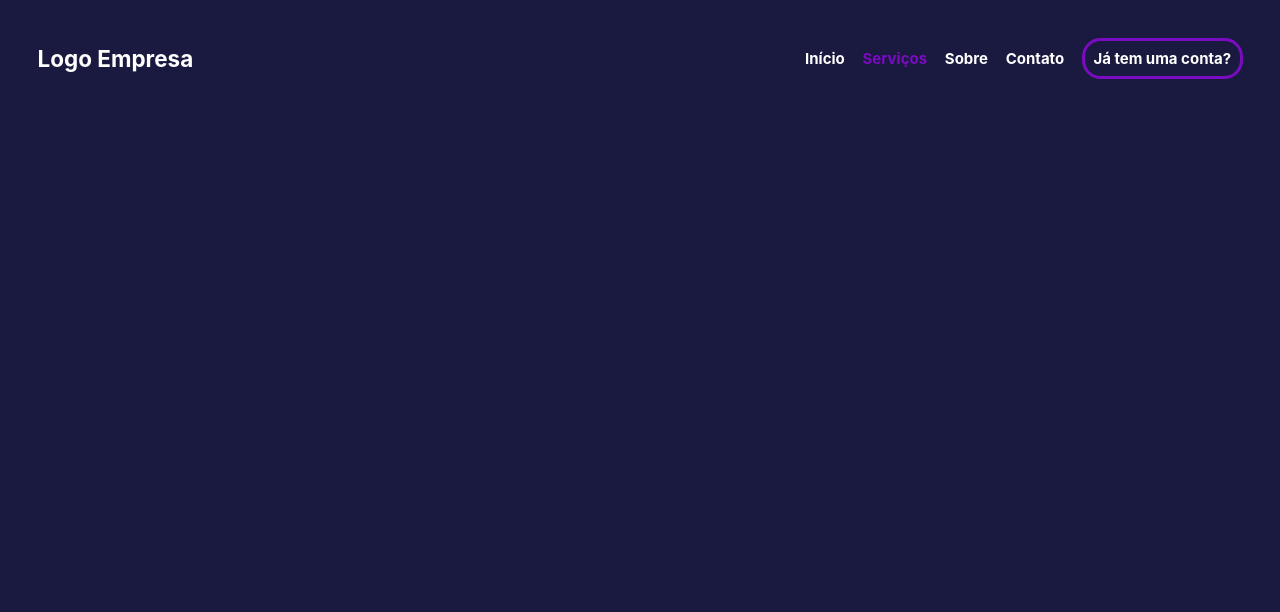
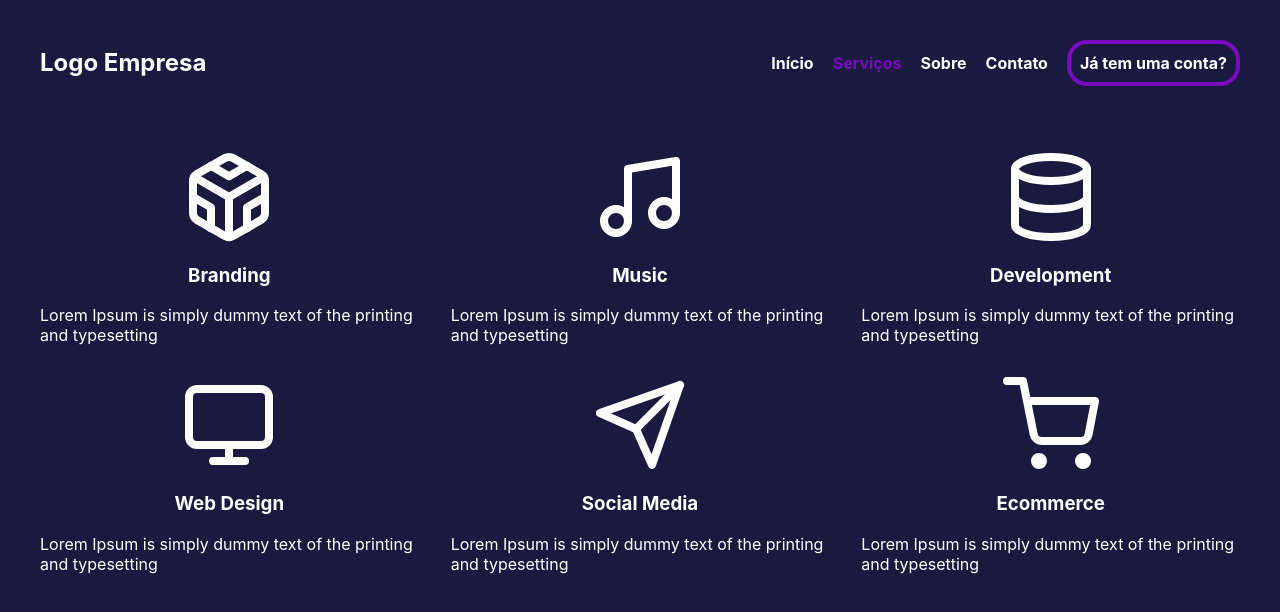
Before and after one commit to offreflix/react-router-site-project, a React (Create React App) app: page /services in a window 1280 px wide. Shown: the top 612 px of the page. Built offline with nearby package versions, Linux system fonts and the light colour scheme.

Commit message:
Services and About finished

```diff
--- a/package.json
+++ b/package.json
@@ -1,6 +1,6 @@
 {
   "name": "react-router-site-project",
-  "homepage": ".",
+  "homepage": "./",
   "version": "0.1.0",
   "private": true,
   "dependencies": {
@@ -9,6 +9,7 @@
     "@testing-library/user-event": "^13.5.0",
     "react": "^17.0.2",
     "react-dom": "^17.0.2",
+    "react-icons": "^4.3.1",
     "react-router-dom": "^6.2.2",
     "react-scripts": "5.0.0",
     "web-vitals": "^2.1.4"
--- a/public/index.html
+++ b/public/index.html
@@ -9,7 +9,7 @@
       name="description"
       content="Web site created using create-react-app"
     />
-    <link rel="apple-touch-icon" href="%PUBLIC_URL%/logo192.png" />
+    <link href="%PUBLIC_URL%/assets/image.svg" />
     <!--
       manifest.json provides metadata used when your web app is installed on a
       user's mobile device or desktop. See https://developers.google.com/web/fundamentals/web-app-manifest/
@@ -24,7 +24,7 @@
       work correctly both with client-side routing and a non-root public URL.
       Learn how to configure a non-root public URL by running `npm run build`.
     -->
-    <title>React App</title>
+    <title>Site</title>
   </head>
   <body>
     <noscript>You need to enable JavaScript to run this app.</noscript>
--- a/src/App.css
+++ b/src/App.css
@@ -7,7 +7,7 @@
   --white: #fff;
   color: var(--white);
   background-color: var(--dark);
-  font-size: 1.171303074670571vw;
+  /* font-size: 1.171303074670571vw; */
 }
 
 /* Removing text decoration from links */
--- a/src/App.js
+++ b/src/App.js
@@ -1,7 +1,11 @@
+/* CSS Import */
 import './App.css';
+
+/* React Import */
 import React from 'react';
 import { BrowserRouter, Route, Routes } from 'react-router-dom';
 
+/* Components Import*/
 import Header from './components/Header';
 import Home from './components/Newsletter';
 import Services from './components/Services';
--- a/src/components/About.js
+++ b/src/components/About.js
@@ -1,7 +1,20 @@
+import './style/About.css';
+
 function About() {
   return (
     <div className="about">
-      <p>Teste Empresa</p>
+      <h1>Oque é Empresa?</h1>
+      <p>
+        Lorem Ipsum is simply dummy text of the printing and typesetting
+        industry. Lorem Ipsum has been the industry's standard dummy text ever
+        since the 1500s, when an unknown printer took a galley of type and
+        scrambled it to make a type specimen book. It has survived not only five
+        centuries, but also the leap into electronic typesetting, remaining
+        essentially unchanged. It was popularised in the 1960s with the release
+        of Letraset sheets containing Lorem Ipsum passages, and more recently
+        with desktop publishing software like Aldus PageMaker including versions
+        of Lorem Ipsum.
+      </p>
     </div>
   );
 }
--- a/src/components/Contact.js
+++ b/src/components/Contact.js
@@ -1,5 +1,14 @@
 function Contact() {
-  return <div className="contact"></div>;
+  return (
+    <div className="contact">
+      <div className="input">
+        <input type="text" placeholder="Nome" />
+        <input type="email" placeholder="Email" />
+        <input type="text" placeholder="Insira sua Mensagem!" />
+        <button onClick={() => {}}>Enviar</button>
+      </div>
+    </div>
+  );
 }
 
 export default Contact;
--- a/src/components/Newsletter.js
+++ b/src/components/Newsletter.js
@@ -1,5 +1,5 @@
+/* CSS Import */
 import './style/Newsletter.css';
-import logo from '/assets/image.svg';
 
 function Newsletter(props) {
   return (
@@ -24,7 +24,10 @@ function Newsletter(props) {
       </div>
 
       <div>
-        <img src={logo} alt="girl"></img>
+        <img
+          src="https://cdn.discordapp.com/attachments/751620046026965022/953278775842463744/image.png"
+          alt="girl"
+        ></img>
       </div>
     </main>
   );
--- a/src/components/Services.js
+++ b/src/components/Services.js
@@ -1,5 +1,67 @@
+/* Icons Import */
+import {
+  FiCodesandbox,
+  FiMusic,
+  FiDatabase,
+  FiMonitor,
+  FiSend,
+  FiShoppingCart,
+} from 'react-icons/fi';
+
+/* CSS Import */
+import './style/Services.css';
+
+function ServicesContainer(props) {
+  return (
+    <div className="container">
+      {props.icon}
+      <h3>{props.title}</h3>
+      <p>{props.description}</p>
+    </div>
+  );
+}
+
 function Services() {
-  return <div className="services"></div>;
+  const size = '6rem';
+  return (
+    <div className="services">
+      <ServicesContainer
+        icon={<FiCodesandbox size={size} />}
+        title="Branding"
+        description="Lorem Ipsum is simply dummy text of the printing and typesetting"
+      />
+
+      <ServicesContainer
+        icon={<FiMusic size={size} />}
+        title="Music"
+        description="Lorem Ipsum is simply dummy text of the printing and typesetting"
+      />
+
+      <ServicesContainer
+        icon={<FiDatabase size={size} />}
+        title="Development"
+        description="Lorem Ipsum is simply dummy text of the printing and typesetting"
+      />
+
+      <ServicesContainer
+        icon={<FiMonitor size={size} />}
+        title="Web Design"
+        description="Lorem Ipsum is simply dummy text of the printing and typesetting"
+      />
+
+      <ServicesContainer
+        icon={<FiSend size={size} />}
+        title="Social Media"
+        description="Lorem Ipsum is simply dummy text of the printing and typesetting"
+      />
+
+      <ServicesContainer
+        icon={<FiShoppingCart size={size} />}
+        title="Ecommerce"
+        description="Lorem Ipsum is simply dummy text of the printing and typesetting"
+      />
+    </div>
+  );
 }
 
 export default Services;
--- /dev/null
+++ b/src/components/style/About.css
@@ -0,0 +1,20 @@
+.about {
+  width: 50%;
+  margin: auto;
+  display: flex;
+  flex-direction: column;
+  align-items: center;
+  justify-content: center;
+}
+.about h1 {
+  font-size: 3rem;
+}
+.about p {
+  font-size: 1.2rem;
+}
+
+.about .container {
+  display: flex;
+  align-items: center;
+  justify-content: center;
+}
--- a/src/components/style/Newsletter.css
+++ b/src/components/style/Newsletter.css
@@ -64,17 +64,17 @@ button {
   transform: scale(1.1);
 }
 
-img {
+.home img {
   width: 34.375rem;
   margin-top: 3rem;
   transition: all 0.5s;
 }
 
-img:hover {
+.home img:hover {
   transform: scale(1.1);
 }
 
-span {
+.home span {
   color: var(--medium-medium);
   font-size: 4rem;
 }
--- /dev/null
+++ b/src/components/style/Services.css
@@ -0,0 +1,19 @@
+.services {
+  display: grid;
+  grid-template: 1fr 1fr 1fr / 1fr 1fr 1fr;
+  justify-content: center;
+  align-content: center;
+  justify-items: center;
+  gap: 2rem;
+  margin: 1.5rem 2.5rem 0 2.5rem;
+}
+.services p {
+  margin: 0 0 0 0;
+  font-size: 1rem;
+}
+.services .container {
+  display: flex;
+  align-items: center;
+  justify-content: center;
+  flex-direction: column;
+}
```
Also changed, not shown: src/components/style/Contact.css (added), 1 other file (tests, documents, lock files or other folders).
